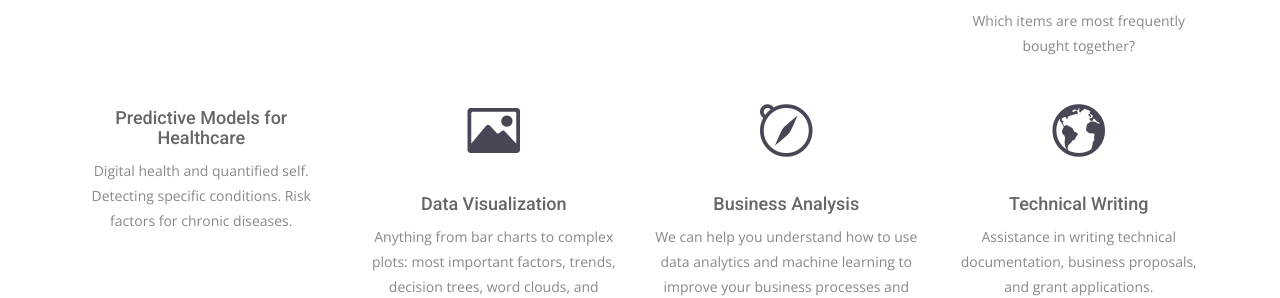
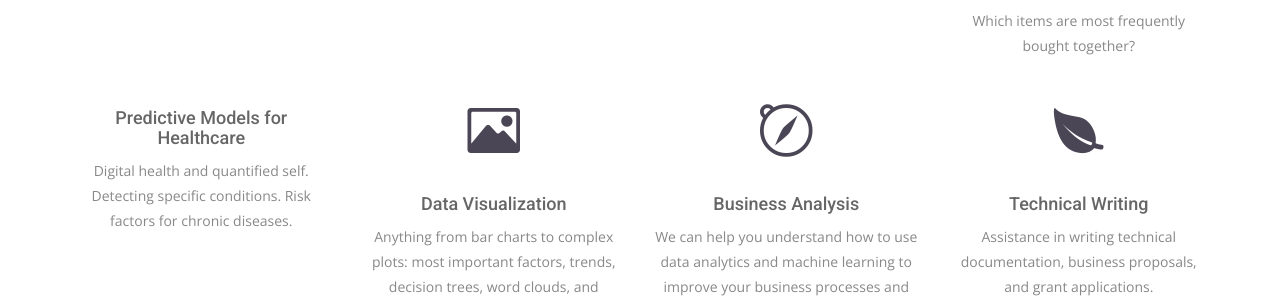
Before and after one commit to deeplearnit/deeplearnit.github.io, a Jekyll site: the page built from index.html, in a window 1280 px wide. Shown: the part 2377-2675 px from the top of the page. Built offline with Jekyll 4.4.1, drawn with Linux system fonts in a browser that asks for light colours; nearby versions of some CDN libraries; some web fonts are replaced.

Commit message:
Add icons

```diff
--- a/index.html
+++ b/index.html
@@ -115,7 +115,7 @@ permalink: /
       </div>
       <div class="col-sm-6 col-md-3">
         <div class="service-item">
-          <i class="ion-earth"></i>
+          <i class="ion-leaf"></i>
           <h4>Technical Writing</h4>
           <p>Assistance in writing technical documentation, business proposals, and grant applications. </p>
         </div>
```
